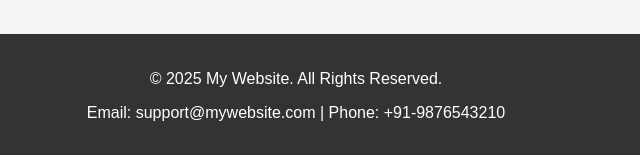
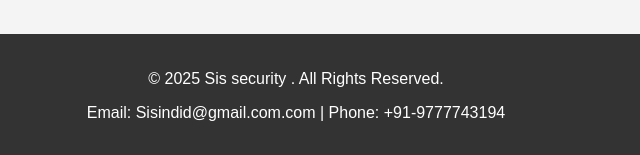
Before and after one commit to eassytech/sis-demo-page, a plain HTML site: page index.html in a window 1280 px wide. Shown: the part 1409-1564 px from the top of the page, 344-984 px from the left. Drawn offline with Linux system fonts and the light colour scheme.

Commit message:
Update index.html

```diff
--- a/index.html
+++ b/index.html
@@ -178,8 +178,8 @@ section h2 {margin-bottom:15px; text-align:center;}
 </section>
 
 <footer style="background:#333; color:white; text-align:center; padding:20px; margin-top:30px;">
-<p>&copy; 2025 My Website. All Rights Reserved.</p>
-<p>Email: support@mywebsite.com | Phone: +91-9876543210</p>
+<p>&copy; 2025 Sis security . All Rights Reserved.</p>
+<p>Email: Sisindid@gmail.com.com | Phone: +91-9777743194</p>
 </footer>
 
 <script>
```
